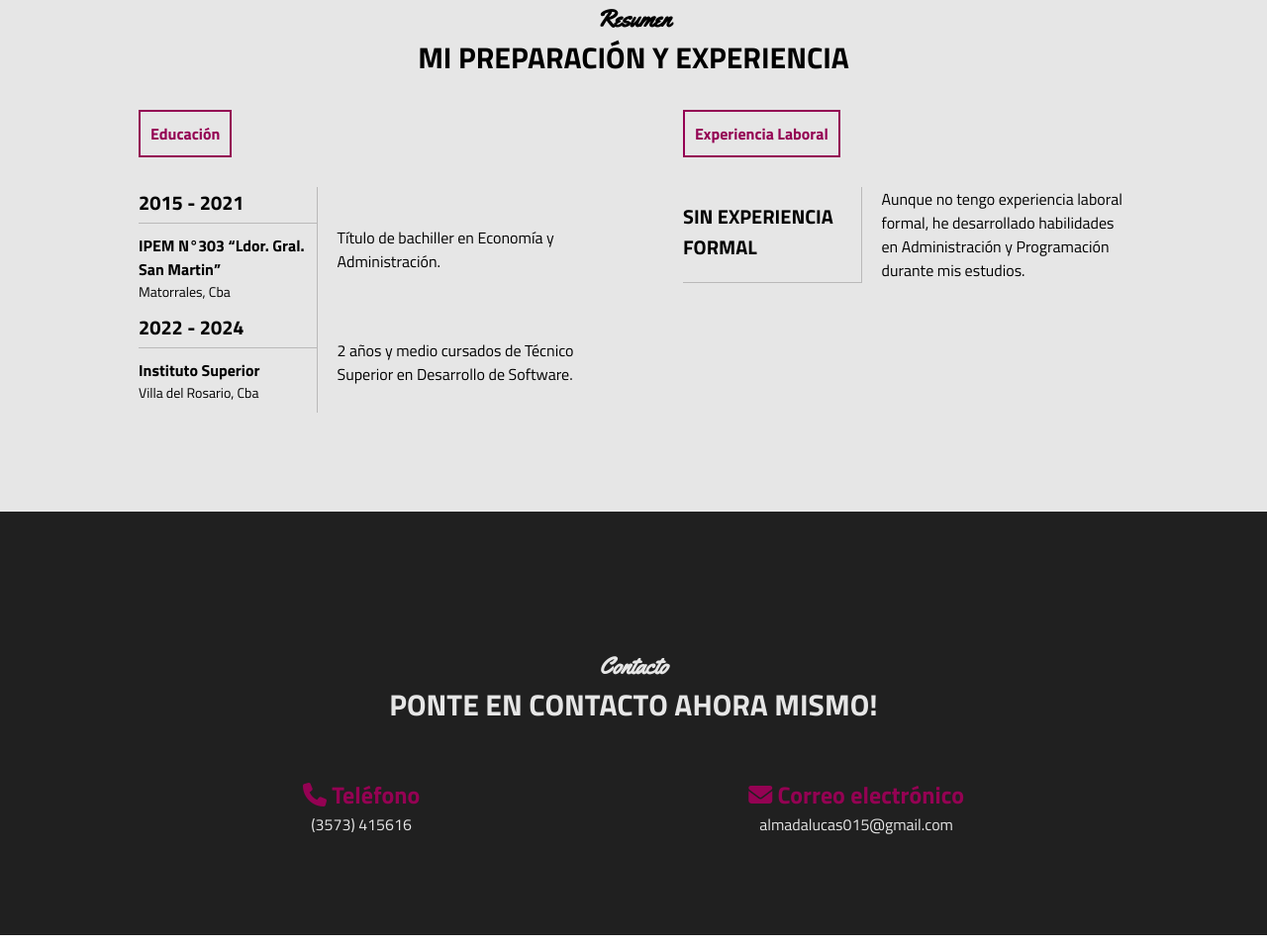
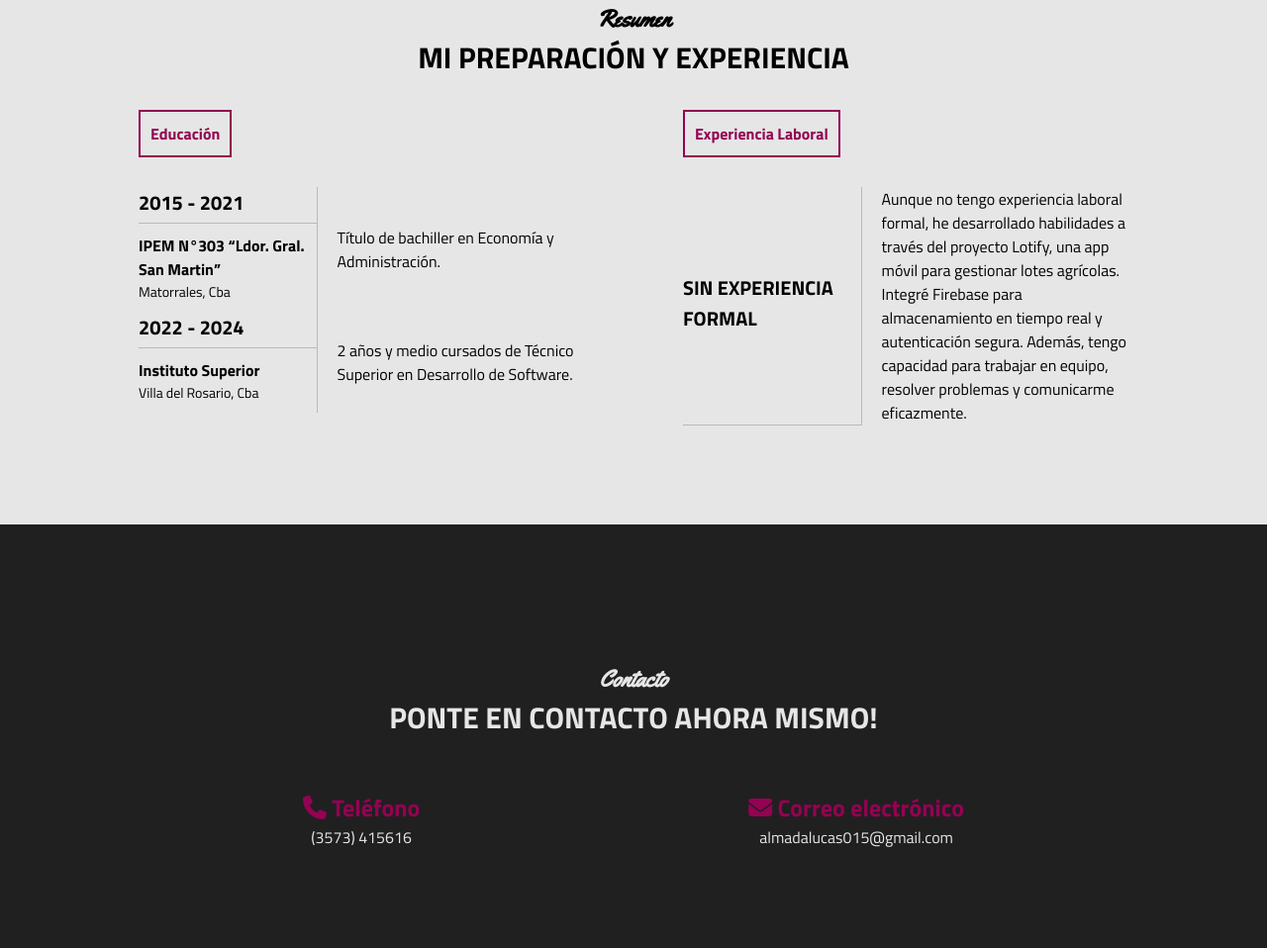
Before and after one commit to Lucas-almada015/cv3, a plain HTML site: page index.html in a window 1280 px wide. Shown: the part 1593-2551 px from the top of the page at 99% size. Drawn offline with Linux system fonts and the light colour scheme.

Commit message:
Update index.html
sdw

```diff
--- a/index.html
+++ b/index.html
@@ -157,7 +157,7 @@
                                 <h3>Sin experiencia formal</h3>
                             </td>
                             <td rowspan="2" class="descripcion">
-                                Aunque no tengo experiencia laboral formal, he desarrollado habilidades en Administración y Programación durante mis estudios.
+                                Aunque no tengo experiencia laboral formal, he desarrollado habilidades a través del proyecto Lotify, una app móvil para gestionar lotes agrícolas. Integré Firebase para almacenamiento en tiempo real y autenticación segura. Además, tengo capacidad para trabajar en equipo, resolver problemas y comunicarme eficazmente.
                             </td>
                         </tr>
                     </table>
```
